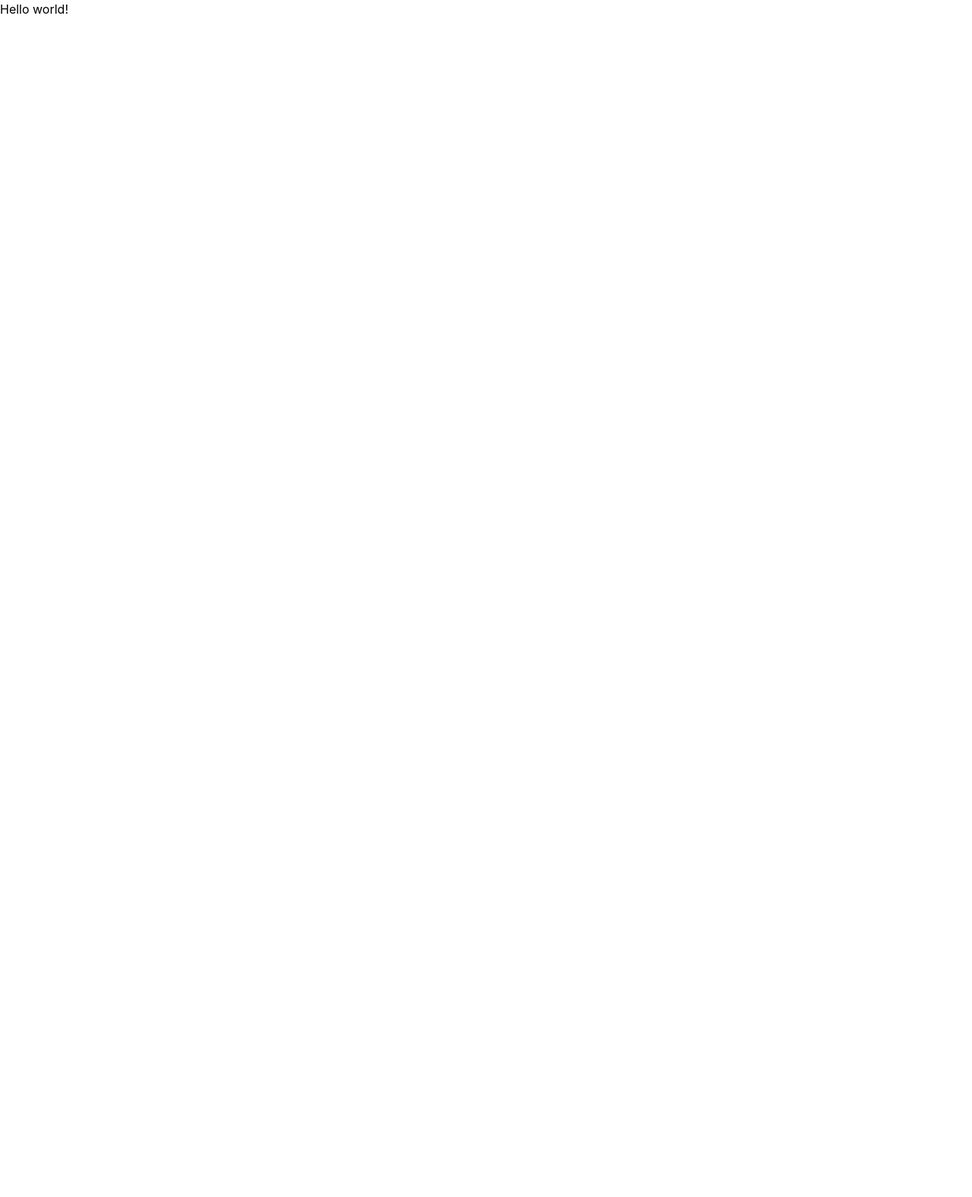
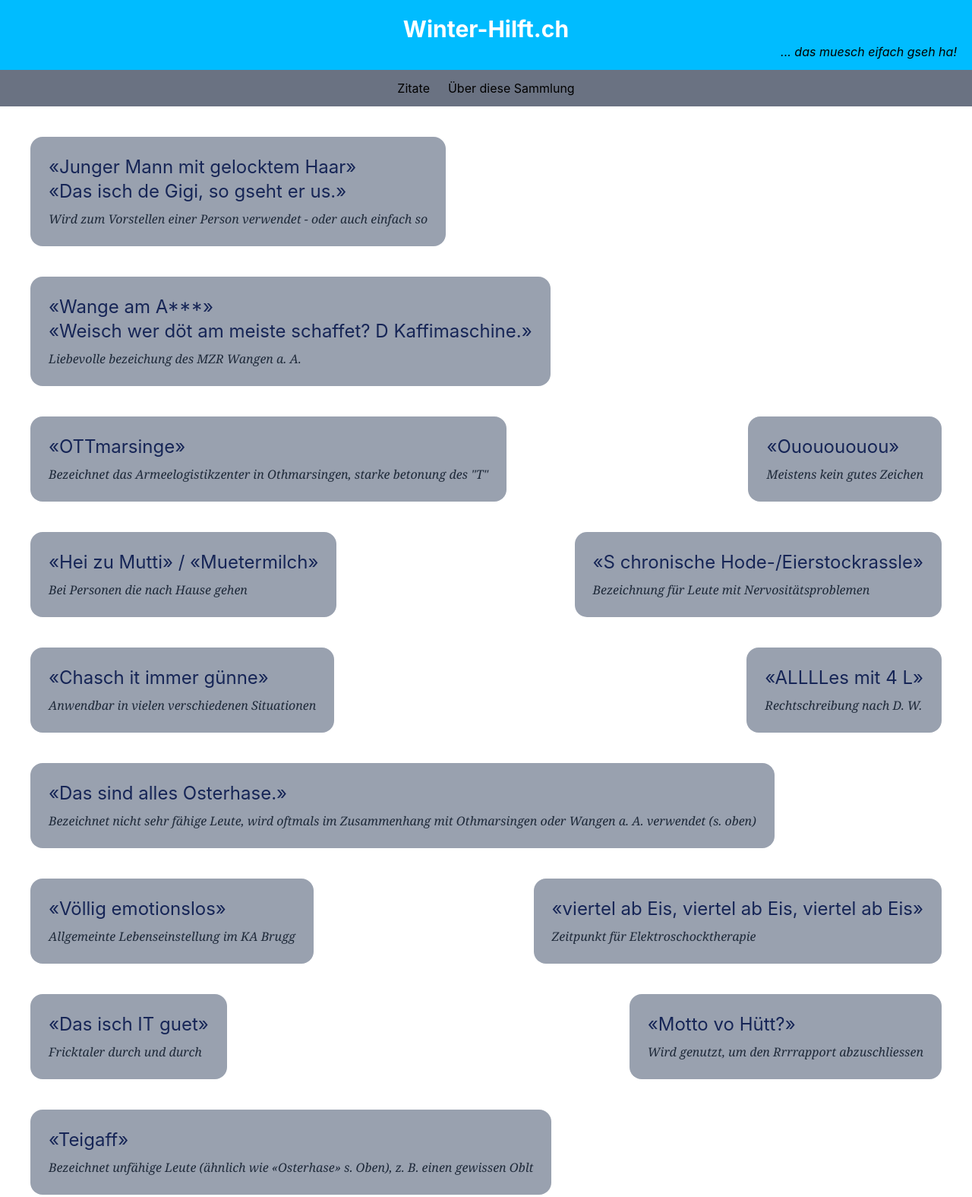
Before and after one commit to webermael/winter, a plain HTML site: page index.html in a window 1280 px wide. Shown: the whole page at 76% size. Before the commit the page ends 800 px from the top, so only its background shows below. Drawn offline with Linux system fonts and the light colour scheme.

Commit message:
add basic quotes + styling

```diff
--- a/css/input.css
+++ b/css/input.css
@@ -1 +1,7 @@
 @import "tailwindcss";
+
+@layer components {
+  .quote-card  { @apply p-6 m-5 bg-gray-400 rounded-2xl; }
+  .quote-title { @apply text-2xl text-blue-950; }
+  .quote-note  { @apply font-serif italic text-gray-800 mt-2; }
+}
--- a/index.html
+++ b/index.html
@@ -2,12 +2,95 @@
 <html>
 <head>
   <meta charset="UTF-8">
-  <meta name="viewport" content="width=device-width, initial-scale=1.0">
+  <meta name="viewport" content="wiph=device-wiph, initial-scale=1.0">
   <link href="./css/output.css" rel="stylesheet">
 </head>
 <body>
-  <h1 class="text-3xl font-bold underline">
-    Hello world!
-  </h1>
+  <header class="bg-sky-400 pt-5 pb-3 px-5">
+    <p class="text-3xl text-center text-white font-bold">Winter-Hilft.ch</p>
+    <p class="text-right italic">... das muesch eifach gseh ha!</p>
+  </header>
+  <nav class="bg-gray-500 flex justify-center">
+    <button class="p-3">Zitate</button>
+    <button class="p-3">Über diese Sammlung</button>
+  </nav>
+
+  <div class="p-5 flex flex-wrap justify-between">
+    <div class="quote-card">
+      <p class="quote-title">«Junger Mann mit gelocktem Haar»</p>
+      <p class="quote-title">«Das isch de Gigi, so gseht er us.»</p>
+      <p class="quote-note">Wird zum Vorstellen einer Person verwendet - oder auch einfach so</p>
+    </div>
+
+    <div class="quote-card">
+      <p class="quote-title">«Wange am A***»</p>
+      <p class="quote-title">«Weisch wer döt am meiste schaffet? D Kaffimaschine.»</p>
+      <p class="quote-note">Liebevolle bezeichung des MZR Wangen a. A.</p>
+    </div>
+
+    <div class="quote-card">
+      <p class="quote-title">«OTTmarsinge»</p>
+      <p class="quote-note">Bezeichnet das Armeelogistikzenter in Othmarsingen, starke betonung des "T"</p>
+    </div>
+
+    <div class="quote-card">
+      <p class="quote-title">«Ououououou»</p>
+      <p class="quote-note">Meistens kein gutes Zeichen</p>
+    </div>
+
+    <div class="quote-card">
+      <p class="quote-title">«Hei zu Mutti» / «Muetermilch»</p>
+      <p class="quote-note">Bei Personen die nach Hause gehen</p>
+    </div>
+
+    <div class="quote-card">
+      <p class="quote-title">«S chronische Hode-/Eierstockrassle»</p>
+      <p class="quote-note">Bezeichnung für Leute mit Nervositätsproblemen</p>
+    </div>
+
+    <div class="quote-card">
+      <p class="quote-title">«Chasch it immer günne»</p>
+      <p class="quote-note">Anwendbar in vielen verschiedenen Situationen</p>
+    </div>
+
+    <div class="quote-card">
+      <p class="quote-title">«ALLLLes mit 4 L»</p>
+      <p class="quote-note">Rechtschreibung nach D. W.</p>
+    </div>
+
+    <div class="quote-card">
+      <p class="quote-title">«Das sind alles Osterhase.»</p>
+      <p class="quote-note">Bezeichnet nicht sehr fähige Leute, wird oftmals im Zusammenhang mit Othmarsingen oder Wangen a. A. verwendet (s. oben)</p>
+    </div>
+
+    <div class="quote-card">
+      <p class="quote-title">«Völlig emotionslos»</p>
+      <p class="quote-note">Allgemeinte Lebenseinstellung im KA Brugg</p>
+    </div>
+
+    <div class="quote-card">
+      <p class="quote-title">«viertel ab Eis, viertel ab Eis, viertel ab Eis»</p>
+      <p class="quote-note">Zeitpunkt für Elektroschocktherapie</p>
+    </div>
+
+    <div class="quote-card">
+      <p class="quote-title">«Das isch IT guet»</p>
+      <p class="quote-note">Fricktaler durch und durch</p>
+    </div>
+
+
+    <div class="quote-card">
+      <p class="quote-title">«Motto vo Hütt?»</p>
+      <p class="quote-note">Wird genutzt, um den Rrrrapport abzuschliessen</p>
+    </div>
+
+    <div class="quote-card">
+      <p class="quote-title">«Teigaff»</p>
+      <p class="quote-note">Bezeichnet unfähige Leute (ähnlich wie «Osterhase» s. Oben), z. B. einen gewissen Oblt</p>
+    </div>
+
+
+
+  </div>
 </body>
 </html>
```
Also changed, not shown: css/output.css.
